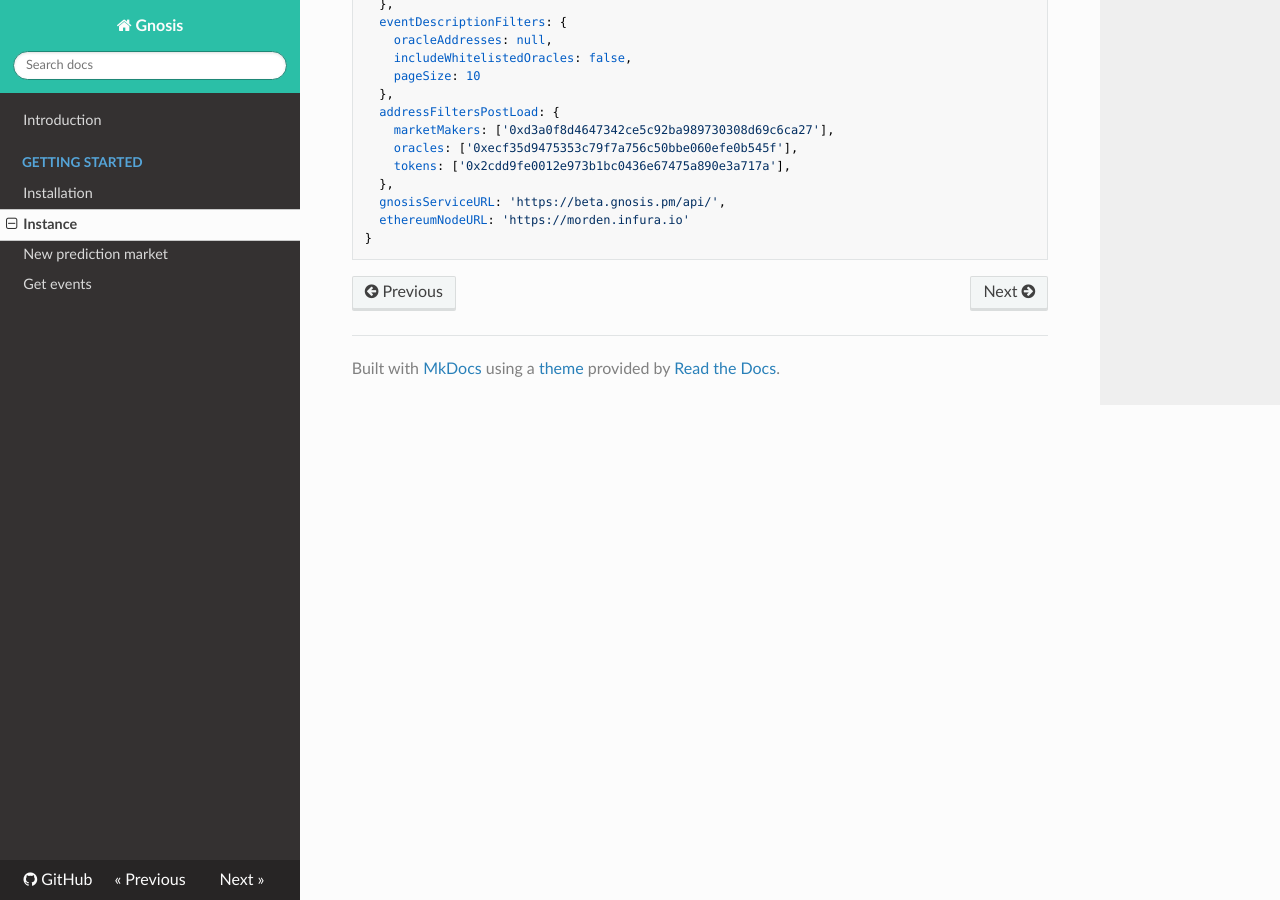
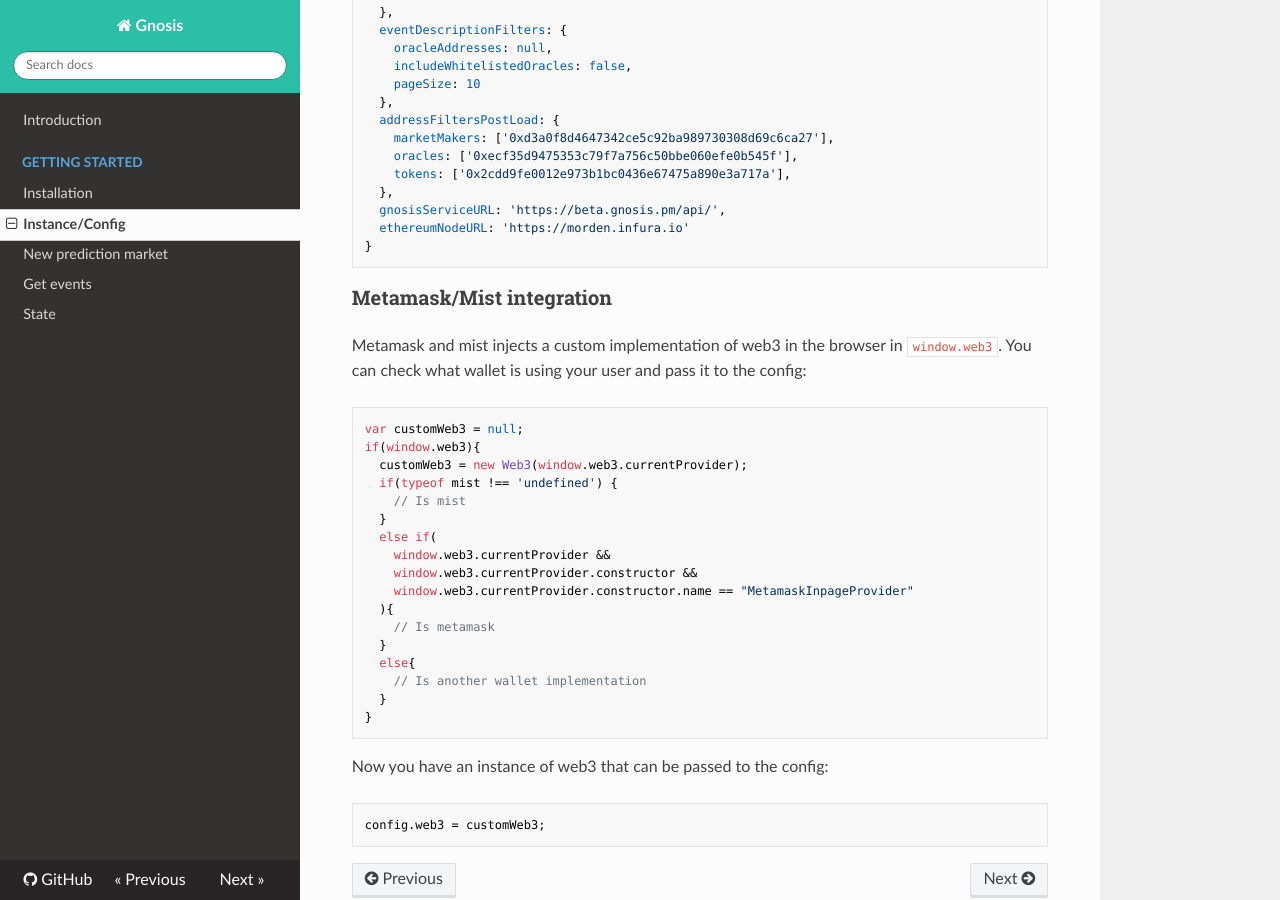
Before and after one commit to Consensys/gnosis-docs, an MkDocs documentation site: the page built from docs/getting_started/instance.md, in a window 1280 px wide and 900 px high, scrolled down 2393 px. Built offline with MkDocs 1.6.1, drawn with Linux system fonts in a browser that asks for light colours; nearby versions of some CDN libraries; old or Windows-style settings are respelled for this version of MkDocs; some of the changed text lies outside the part shown.

Commit message:
added state info

````diff
--- a/docs/getting_started/instance.md
+++ b/docs/getting_started/instance.md
@@ -134,3 +133,32 @@ The options object has the following structure:
   ethereumNodeURL: 'https://morden.infura.io'
 }
 ```
+
+### Metamask/Mist integration
+Metamask and mist injects a custom implementation of web3 in the browser in
+`window.web3`.
+You can check what wallet is using your user and pass it to the config:
+```js
+var customWeb3 = null;
+if(window.web3){
+  customWeb3 = new Web3(window.web3.currentProvider);
+  if(typeof mist !== 'undefined') {
+    // Is mist
+  }
+  else if(
+    window.web3.currentProvider &&
+    window.web3.currentProvider.constructor &&
+    window.web3.currentProvider.constructor.name == "MetamaskInpageProvider"
+  ){
+    // Is metamask
+  }
+  else{
+    // Is another wallet implementation
+  }
+}
+```
+
+Now you have an instance of web3 that can be passed to the config:
+```js
+config.web3 = customWeb3;
+```
--- a/mkdocs.yml
+++ b/mkdocs.yml
@@ -8,6 +8,7 @@ pages:
 - Introduction: 'index.md'
 - Getting Started:
   - Installation: 'getting_started/installation.md'
-  - Instance: 'getting_started/instance.md'
+  - Instance/Config: 'getting_started/instance.md'
   - New prediction market: 'getting_started/newPredictionMarket.md'
   - Get events: 'getting_started/getEvents.md'
+  - State: 'getting_started/state.md'
````
Also changed, not shown: other parts of docs/getting_started/instance.md (+1 -2 lines), docs/getting_started/state.md (added, +32 -0 lines), docs/index.md (+11 -0 lines).
